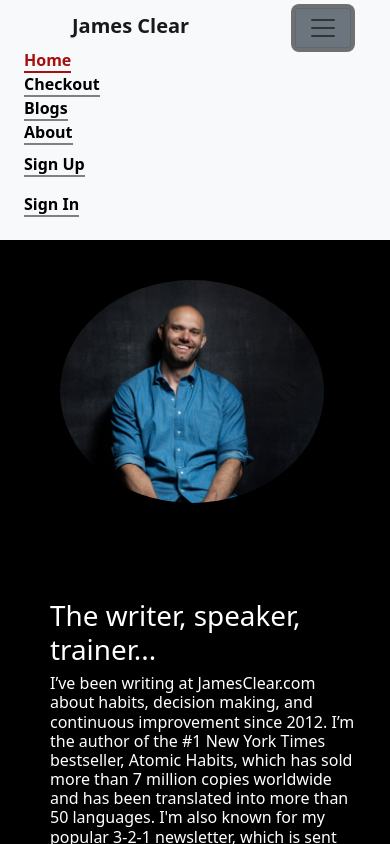
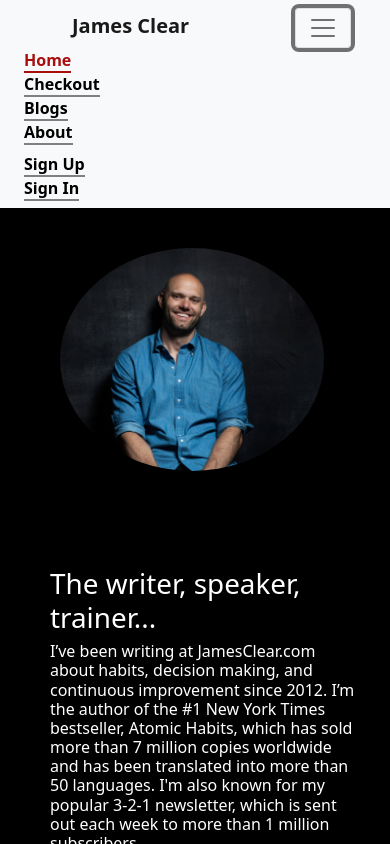
Before and after one commit to pavel-genuine/independent-sevice-provider, a React (Create React App) app: page / in a window 390 px wide. Both pictures are taken after a click on the button "Toggle navigation". Shown: the top 844 px of the page. Built offline with nearby package versions, Linux system fonts and the light colour scheme; no server answers.

Commit message:
all finished

```diff
--- a/src/Components/Header/Header.js
+++ b/src/Components/Header/Header.js
@@ -20,7 +20,7 @@
                 <div className="container-fluid row">
                     <div className='col-md-6 ms-5'>
                         <Link className="navbar-brand fw-bold " to='/'>James Clear</Link>
-                        <button className="navbar-toggler bg-secondary " style={{marginLeft:'90px'}} type="button" data-bs-toggle="collapse" data-bs-target="#navbarSupportedContent" aria-controls="navbarSupportedContent" aria-expanded="false" aria-label="Toggle navigation">
+                        <button className="navbar-toggler " style={{marginLeft:'90px'}} type="button" data-bs-toggle="collapse" data-bs-target="#navbarSupportedContent" aria-controls="navbarSupportedContent" aria-expanded="false" aria-label="Toggle navigation">
                             <span className="navbar-toggler-icon "></span>
                         </button>
                     </div>
@@ -63,21 +63,21 @@
 
                         </ul>
                         <form >
-                            <p className="nav-item">
+                            <div className="nav-item">
 
 
                                 {
                                     user ? '' : <CustomLink to='/signup'>Sign Up</CustomLink>
                                 }
 
-                            </p>
-                            <p className="nav-item ">
+                            </div>
+                            <div className="nav-item ">
 
                                 {
                                     user ? '' : <CustomLink to='/signin'>Sign In</CustomLink>
                                 }
 
-                            </p>      </form>
+                            </div>      </form>
                     </div>
                 </div>
             </nav>
--- a/src/Components/Subscription/Subscription.js
+++ b/src/Components/Subscription/Subscription.js
@@ -10,8 +10,8 @@
                 my #1 New York Times bestselling book. And enroll in the free email course.
 
                 </h5>
-                <div class="input-group mb-3">
-                    <input type="email" class="form-control" placeholder="Email" aria-label="Recipient's username" aria-describedby="basic-addon2" />
+                <div className="input-group mb-3">
+                    <input type="email" className="form-control" placeholder="Email" aria-label="Recipient's username" aria-describedby="basic-addon2" />
                     <span className="input-group-text bg-dark text-white" id="basic-addon2">Download The First Lesson</span>
                 </div>
            <h5>
```
